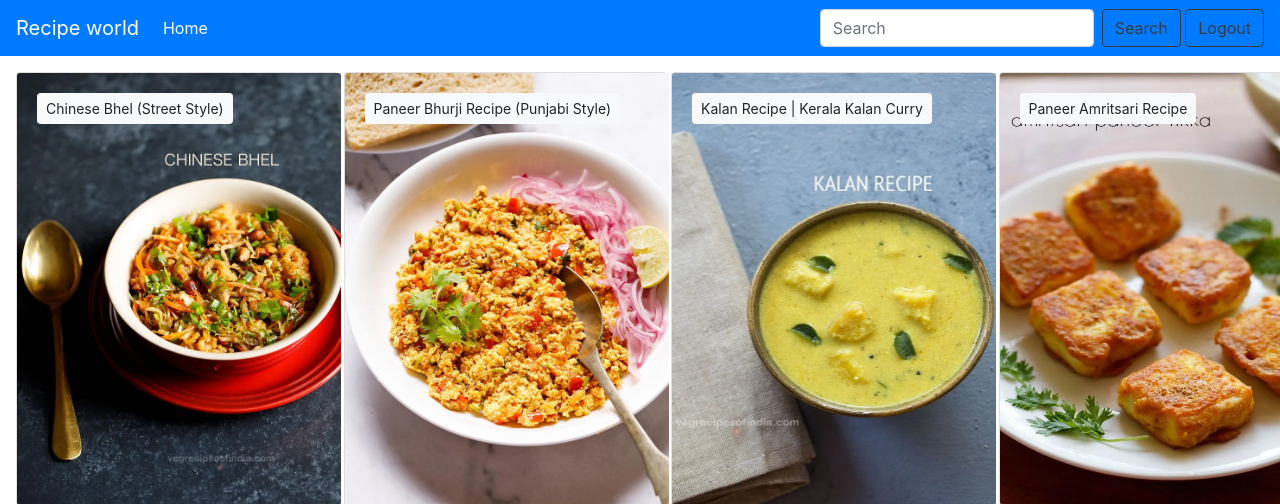
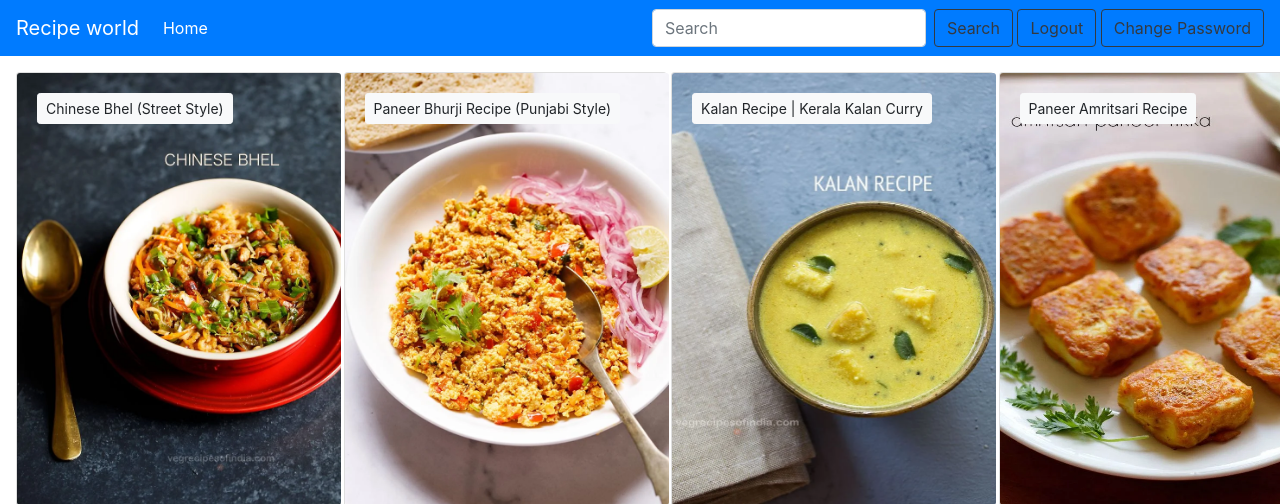
Before and after one commit to dipk-pawar/Recipes-Project, a Django app: page /recipe_world/ in a window 1280 px wide; the page is wider, and only the part inside the window is pictured. Shown: the top 504 px of that part. Run offline with Django 3.2, Linux system fonts and the light colour scheme; a user stored in the database is signed in; data comes from the database, SQL or seed files in the repository; both versions use the stored data as it was after the commit.

Commit message:
added change password functionality

```diff
--- a/recipe/settings.py
+++ b/recipe/settings.py
@@ -122,3 +122,4 @@ USE_TZ = True
 STATIC_URL = "/static/"
 MEDIA_URL = "/media/"
 MEDIA_ROOT = os.path.join(BASE_DIR, "media")
+LOGIN_URL = "/recipe_world/login/"
--- a/recipe_app/urls.py
+++ b/recipe_app/urls.py
@@ -7,4 +7,5 @@ urlpatterns = [
     path("signup/", user_signup_view, name="user_signup"),
     path("<int:id>", recipe_details, name="recipe_details"),
     path("logout/", user_logout_view, name="user_logout"),
+    path("change-password/", change_password, name="change_password"),
 ]
--- a/recipe_app/views.py
+++ b/recipe_app/views.py
@@ -5,6 +5,8 @@ from django.db.models import Q
 from django.contrib.auth import authenticate, login
 from .models import Recipe
 from django.contrib.auth import logout
+from django.contrib.auth import update_session_auth_hash
+from django.contrib.auth.decorators import login_required
 
 
 def home_view(request):
@@ -21,6 +23,39 @@ def user_logout_view(request):
     logout(request)
     messages.success(request, "Logout successfully")
     return redirect("/recipe_world/login/")  # Redirect to the login page after logout
+
+
+@login_required
+def change_password(request):
+    if request.method != "POST":
+        return render(request, "change_password.html")
+    current_password = request.POST.get("current_password")
+    new_password = request.POST.get("new_password")
+    confirm_new_password = request.POST.get("confirm_new_password")
+    if (
+        not current_password.strip()
+        or not new_password.strip()
+        or not confirm_new_password.strip()
+    ):
+        messages.error(request, "Please fill the required fields")
+        return redirect("/recipe_world/change-password/")
+    user = request.user
+    if not user.check_password(current_password):
+        messages.error(request, "Invalid current password")
+        return redirect("/recipe_world/change-password/")
+    if new_password != confirm_new_password:
+        messages.error(request, "Sorry, new password didn't matched")
+        return redirect("/recipe_world/change-password/")
+
+    # Update the user's password
+    user.set_password(new_password)
+    user.save()
+
+    # Update the session authentication hash
+    update_session_auth_hash(request, user)
+    logout(request)
+    messages.success(request, "Password changes successfully, Please login again")
+    return redirect("/recipe_world/login/")
 
 
 # Create your views here.
--- a/templates/base.html
+++ b/templates/base.html
@@ -59,7 +59,8 @@
         <button class="btn btn-outline-dark my-2 my-sm-0" type="submit">Search</button>
         &nbsp;
         {% if user.is_authenticated %}
-        <a href="{% url 'user_logout' %}" class="btn btn-outline-dark my-2 my-sm-0" type="submit">Logout</a>
+        <a href="{% url 'user_logout' %}" class="btn btn-outline-dark my-2 my-sm-0" type="submit">Logout</a>&nbsp;
+        <a href="{% url 'change_password' %}" class="btn btn-outline-dark my-2 my-sm-0" type="submit">Change Password</a>
         {% else %}
         <a href="{% url 'user_login' %}" class="btn btn-outline-dark my-2 my-sm-0" type="submit">Log in</a>
         {% endif %}
--- a/templates/post_details.html
+++ b/templates/post_details.html
@@ -21,7 +21,4 @@
       </div>
     </div>
   </div>
-
-
-
   {% endblock %}
```
Also changed, not shown: templates/change_password.html (added, +41 -0 lines), templates/login.html (+6 -8 lines), db.sqlite3.
